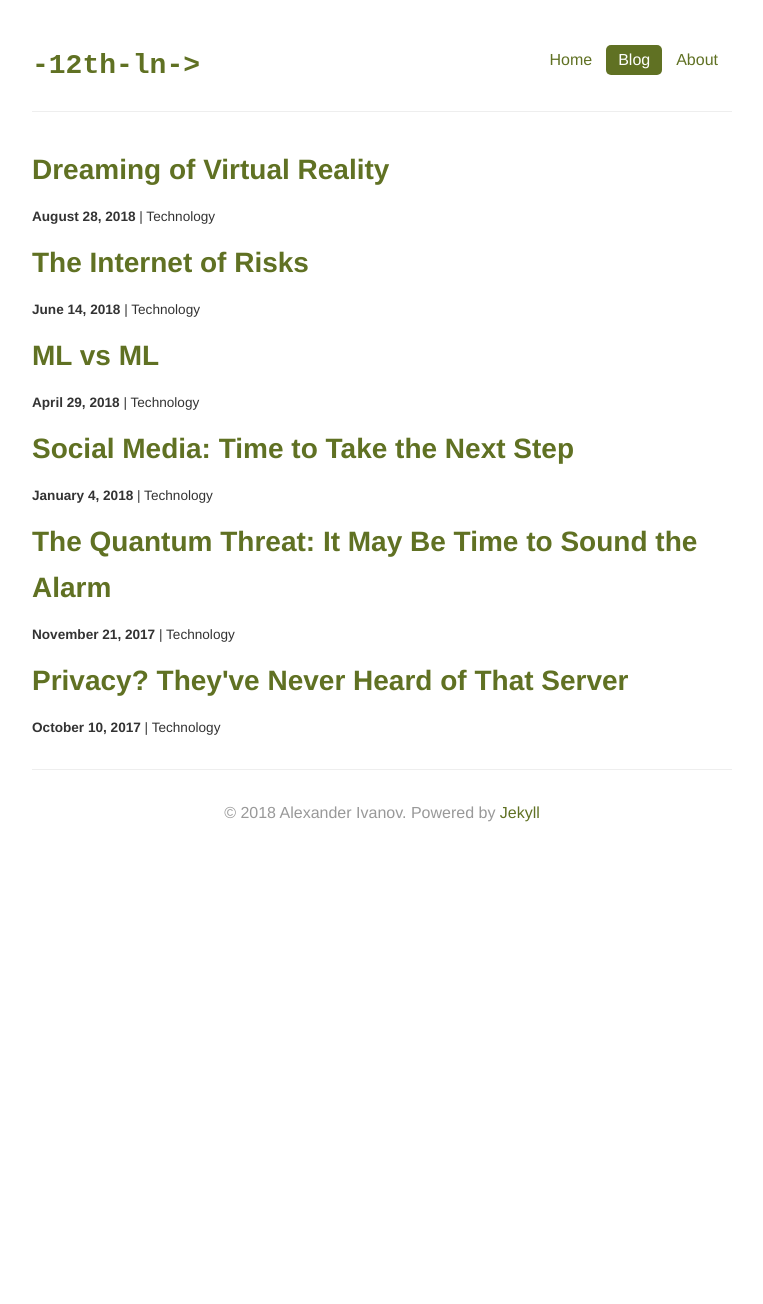
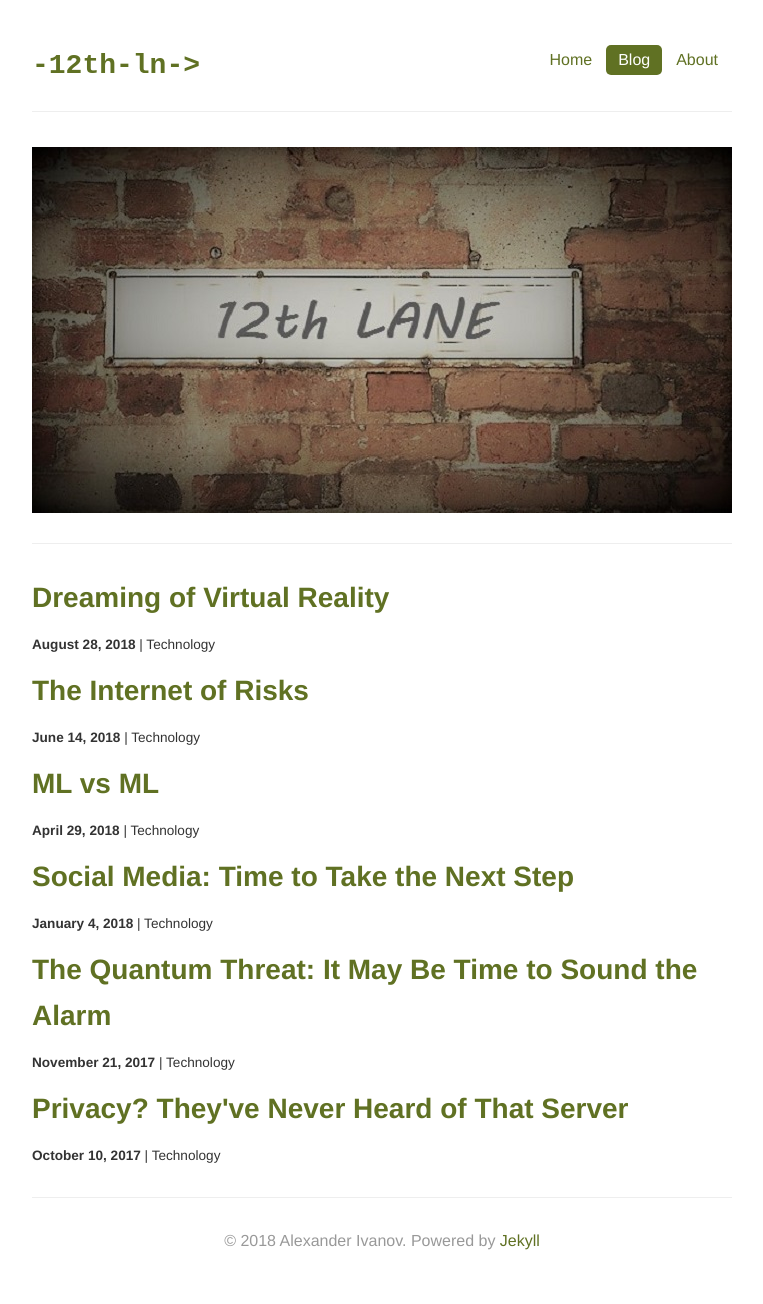
Before and after one commit to sashasyedin/twelfthlane.net, a Jekyll site: the page built from blog.html, in a window 1280 px wide. Shown: the whole page, without its empty margins (258-1021 px from the left). Built offline with Jekyll 4.4.1, drawn with Linux system fonts in a browser that asks for light colours; before the commit the page ends 900 px from its top, so only the background shows below that.

Commit message:
Add an image to the blog page

```diff
--- a/blog.html
+++ b/blog.html
@@ -2,6 +2,9 @@
 layout: default
 title: Blog
 ---
+<p><img src="/images/nameplate.jpg" alt="nameplate"></p>
+<hr />
+
 {% for post in site.posts %}
     <h3><a href="{{ post.url }}">{{ post.title }}</a></h3>
     <p><small><strong>{{ post.date | date: "%B %e, %Y" }}</strong> | {{ post.category }}</small></p>
```
Also changed, not shown: images/nameplate.jpg (added).
